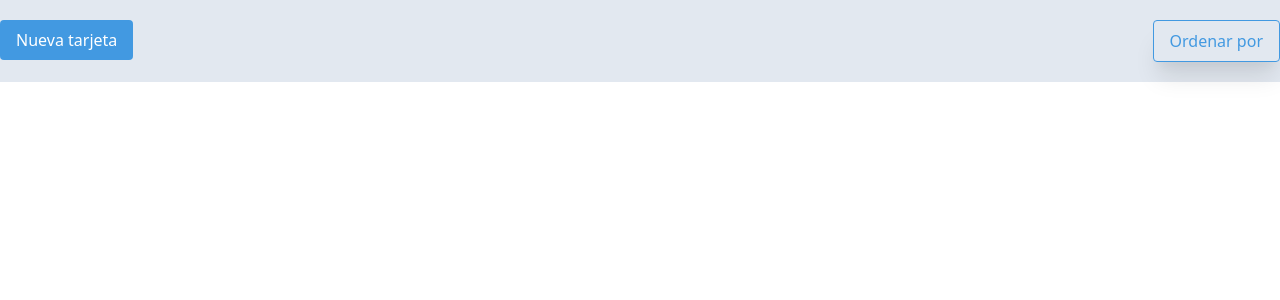
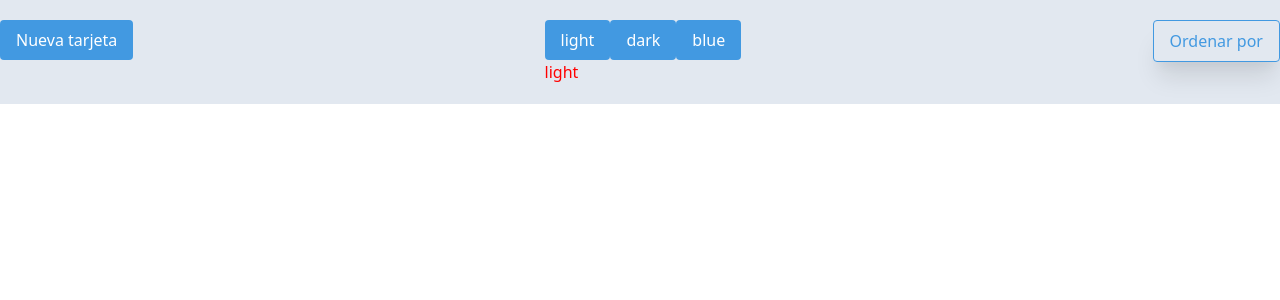
Before and after one commit to AlexOtero32/test-frontend-tiendeo, a React (Create React App) app: page / in a window 1280 px wide. Shown: the top 300 px of the page. Built offline with nearby package versions, Linux system fonts and the light colour scheme.

Commit message:
Used ThemeSwitcher component

```diff
--- a/src/components/Header.jsx
+++ b/src/components/Header.jsx
@@ -8,6 +8,7 @@ import { useOutsideAlerter, isObjectEmpty } from '../lib/helpers';
 import store from '../redux/store';
 import { toggleModal as toggleModalActionCreator } from '../redux/ui';
 import { editCard, createCard } from '../redux/cards/actions';
+import ThemeSwitcher from './ThemeSwitcher';
 
 function create(values) {
     store.dispatch(createCard(values));
@@ -51,6 +52,7 @@ const Header = (props) => {
                         </div>
                     )}
                 </div>
+                <ThemeSwitcher buttons={['light', 'dark', 'blue']} />
                 <div ref={dropdownRef}>
                     <button
                         className="button button-border"
```
